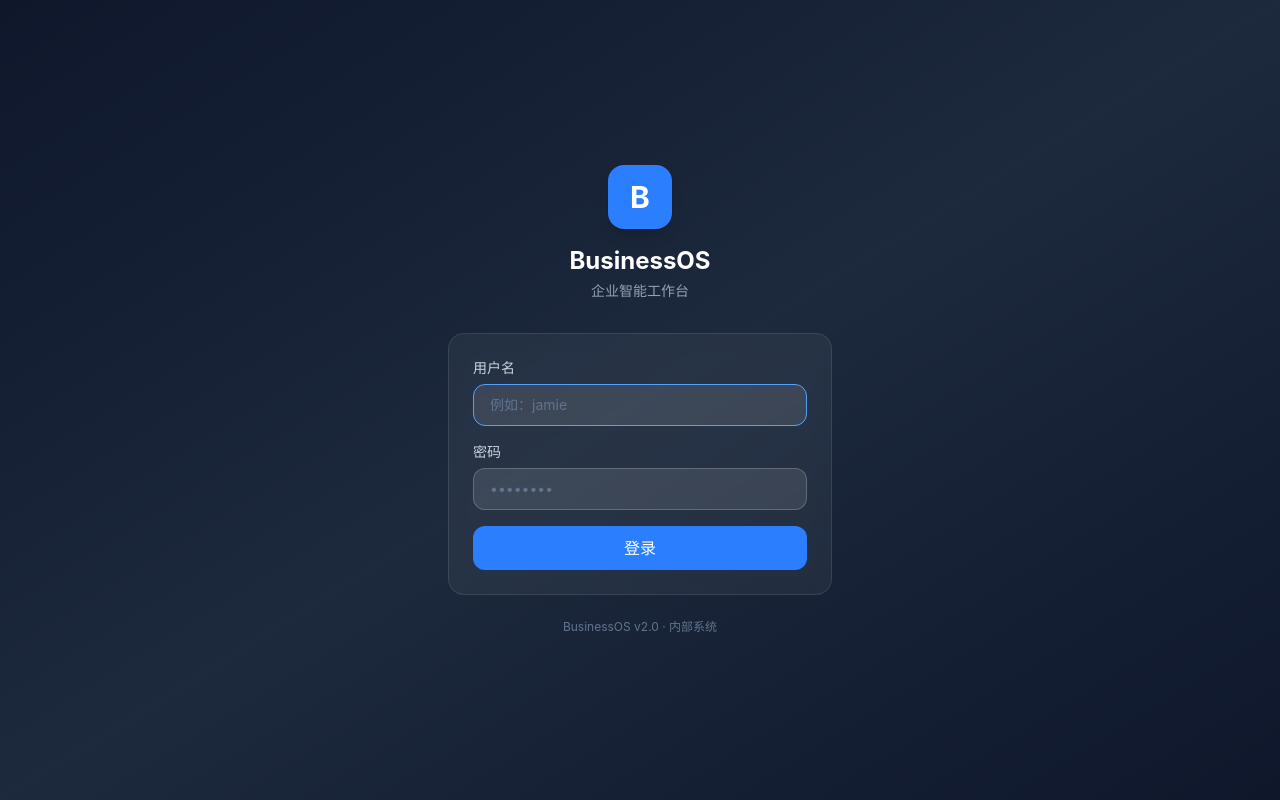
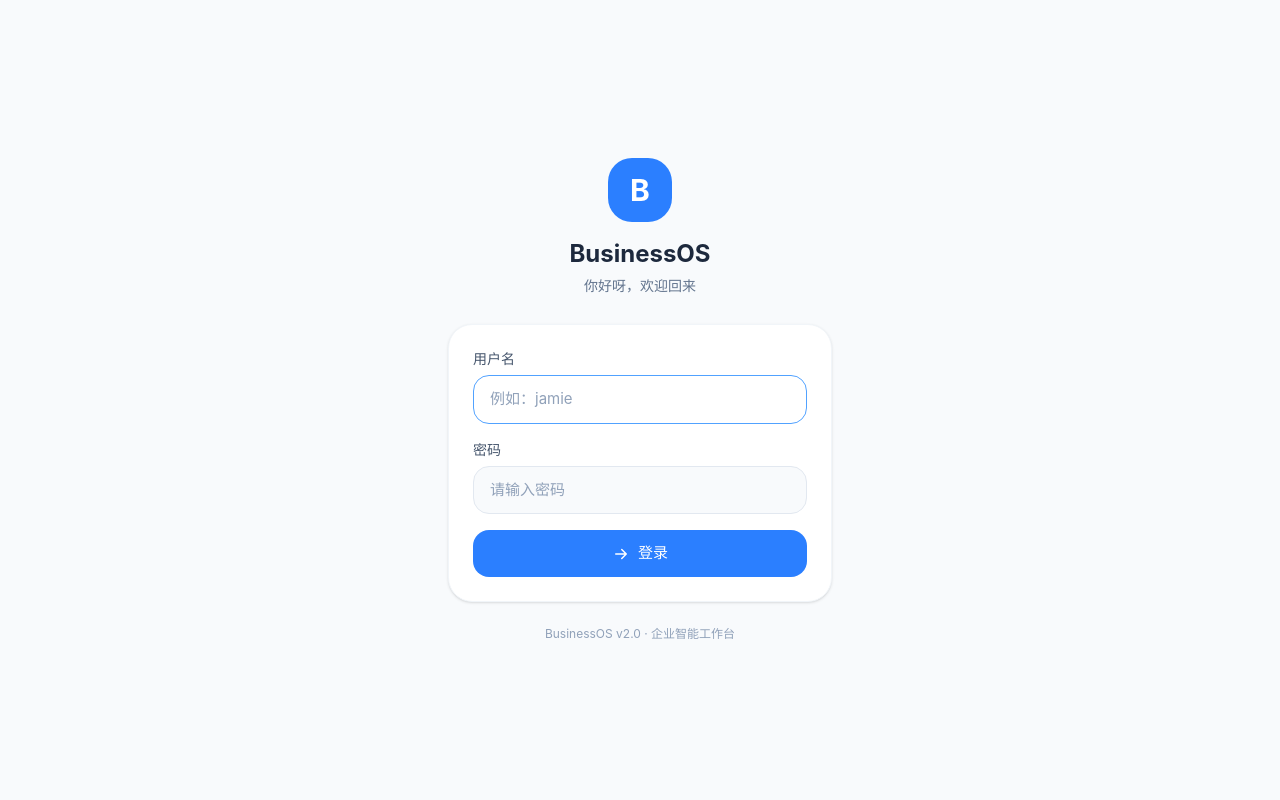
Before and after one commit to johnirving6666sgp/businessos, a React (Vite) app: page / in a window 1280 px wide. Built offline with nearby package versions, Linux system fonts and the light colour scheme; no server answers.

Commit message:
Refactor Login component with new styles and error handling
Updated error message and improved styling for the login form.

```diff
--- a/src/pages/Login.jsx
+++ b/src/pages/Login.jsx
@@ -1,7 +1,7 @@
 import { useState } from 'react'
 import { api } from '../api/client.js'
 import { useAuthStore } from '../store/auth.js'
-import { Button } from '../components/ui/Button.jsx'
+import { Icon } from '../components/ui/Icon.jsx'
 
 export function Login() {
   const [username, setUsername] = useState('')
@@ -18,26 +18,26 @@ export function Login() {
       const data = await api.post('/api/auth/login', { username, password })
       setAuth({ user: data.user, permissions: data.user.permissions || {}, agent: null })
     } catch (err) {
-      setError(err.message || '登录失败')
+      setError(err.message || '登录失败，请重试')
     } finally {
       setLoading(false)
     }
   }
 
+  const inputCls = 'w-full bg-slate-50 border border-slate-200 rounded-2xl px-4 py-3 text-slate-800 placeholder-slate-400 outline-none focus:border-blue-400 focus:bg-white transition-colors text-[15px]'
+
   return (
-    <div className="min-h-dvh flex flex-col items-center justify-center bg-gradient-to-br from-slate-900 via-slate-800 to-slate-900 px-4">
+    <div className="min-h-dvh flex flex-col items-center justify-center bg-slate-50 px-5">
       <div className="w-full max-w-sm">
-        {/* Logo */}
-        <div className="text-center mb-8">
-          <div className="w-16 h-16 bg-blue-500 rounded-2xl flex items-center justify-center text-white text-3xl font-bold mx-auto mb-4 shadow-lg">B</div>
-          <h1 className="text-2xl font-bold text-white">BusinessOS</h1>
-          <p className="text-slate-400 text-sm mt-1">企业智能工作台</p>
+        <div className="text-center mb-7">
+          <div className="w-16 h-16 bg-blue-500 rounded-3xl flex items-center justify-center text-white text-3xl font-bold mx-auto mb-4">B</div>
+          <h1 className="text-2xl font-bold text-slate-800">BusinessOS</h1>
+          <p className="text-slate-500 text-sm mt-1.5">你好呀，欢迎回来</p>
         </div>
 
-        {/* 表单 */}
-        <form onSubmit={handleSubmit} className="bg-white/5 border border-white/10 rounded-2xl p-6 space-y-4 backdrop-blur">
+        <form onSubmit={handleSubmit} className="bg-white border border-slate-100 rounded-3xl p-6 space-y-4 shadow-sm">
           <div>
-            <label className="block text-sm text-slate-300 mb-1.5">用户名</label>
+            <label className="block text-sm font-medium text-slate-600 mb-1.5">用户名</label>
             <input
               type="text"
               value={username}
@@ -45,35 +45,40 @@ export function Login() {
               placeholder="例如：jamie"
               autoComplete="username"
               autoFocus
-              className="w-full bg-white/10 border border-white/20 rounded-xl px-4 py-2.5 text-white placeholder-slate-500 outline-none focus:border-blue-400 transition-colors text-sm"
+              className={inputCls}
             />
           </div>
           <div>
-            <label className="block text-sm text-slate-300 mb-1.5">密码</label>
+            <label className="block text-sm font-medium text-slate-600 mb-1.5">密码</label>
             <input
               type="password"
               value={password}
               onChange={e => setPassword(e.target.value)}
-              placeholder="••••••••"
+              placeholder="请输入密码"
               autoComplete="current-password"
-              className="w-full bg-white/10 border border-white/20 rounded-xl px-4 py-2.5 text-white placeholder-slate-500 outline-none focus:border-blue-400 transition-colors text-sm"
+              className={inputCls}
             />
           </div>
 
           {error && (
-            <div className="bg-red-500/20 border border-red-500/30 rounded-xl px-4 py-2.5 text-red-300 text-sm">
-              {error}
+            <div className="flex items-center gap-2 bg-red-50 border border-red-100 rounded-2xl px-4 py-2.5 text-red-600 text-sm">
+              <Icon name="x" size={16} />{error}
             </div>
           )}
 
-          <Button type="submit" loading={loading} className="w-full" size="lg">
-            登录
-          </Button>
+          <button
+            type="submit"
+            disabled={loading}
+            className="w-full flex items-center justify-center gap-2 bg-blue-500 hover:bg-blue-600 active:bg-blue-700 disabled:opacity-60 text-white font-medium rounded-2xl py-3 text-[15px] transition-colors"
+          >
+            {loading
+              ? <span className="w-4 h-4 border-2 border-white border-t-transparent rounded-full animate-spin" />
+              : <Icon name="arrow-right" size={18} />}
+            {loading ? '登录中…' : '登录'}
+          </button>
         </form>
 
-        <p className="text-center text-slate-500 text-xs mt-6">
-          BusinessOS v2.0 · 内部系统
-        </p>
+        <p className="text-center text-slate-400 text-xs mt-6">BusinessOS v2.0 · 企业智能工作台</p>
       </div>
     </div>
   )
```
